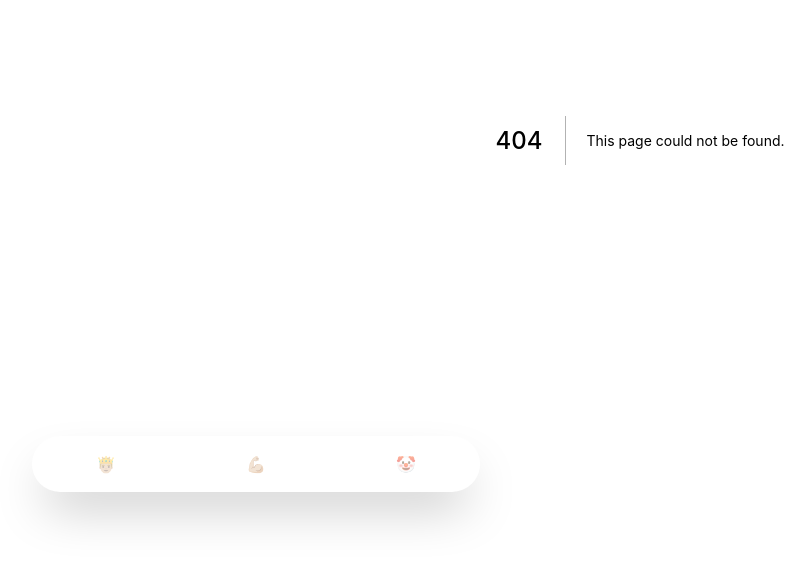
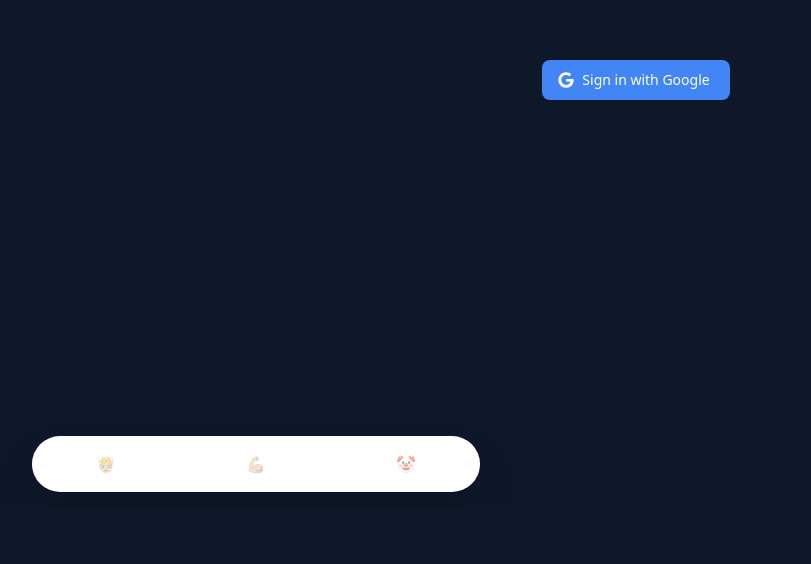
Before and after one commit to Unga-Unga/Unga-Unga, a Next.js app: page /login in a window 1280 px wide. Before the commit this address had no page. Shown: the part 292-856 px from the top of the page, without its empty margins (0-811 px from the left). After the commit the page ends 800 px from the top, so only its background shows below. Built offline with nearby package versions, Linux system fonts and the light colour scheme; a web font is replaced by a local one.

Commit message:
Login and user provider

```diff
--- a/package.json
+++ b/package.json
@@ -12,6 +12,7 @@
     "@headlessui/react": "^1.5.0",
     "@heroicons/react": "^1.0.6",
     "@tailwindcss/forms": "^0.5.0",
+    "firebase": "^9.6.10",
     "next": "12.1.4",
     "react": "18.0.0",
     "react-dom": "18.0.0"
--- a/pages/_app.tsx
+++ b/pages/_app.tsx
@@ -2,6 +2,7 @@ import '../styles/globals.css';
 import NextHead from 'next/head';
 import React from 'react';
 import FloatingBar from '../components/floatingBar';
+import { UserProvider } from '../providers/user.provider';
 
 function MyApp({ Component, pageProps }) {
   return (
@@ -11,8 +12,10 @@ function MyApp({ Component, pageProps }) {
         <title>Unga Unga!</title>
       </NextHead>
       <div>
-        <Component {...pageProps} />
-        <FloatingBar />
+        <UserProvider>
+          <Component {...pageProps} />
+          <FloatingBar />
+        </UserProvider>
       </div>
     </>
   );
--- /dev/null
+++ b/pages/login.tsx
@@ -0,0 +1,63 @@
+import { useEffect, useRef, useState } from 'react';
+import { useUser } from '../providers/user.provider';
+
+const Login = () => {
+  const videoRef = useRef<HTMLVideoElement>(null);
+  const [showError, setShowError] = useState(false);
+
+  const { login } = useUser();
+
+  useEffect(() => {
+    if (videoRef?.current) {
+      videoRef.current.play();
+    }
+  }, [videoRef]);
+
+  const onLogin = async () => {
+    const success = await login();
+
+    if (!success) {
+      setShowError(true);
+
+      setTimeout(() => {
+        setShowError(false);
+      }, 4000);
+    }
+  };
+
+  return (
+    <div className="fixed bottom-1/2 w-full left-0">
+      {!showError && (
+        <div className="flex items-center justify-center">
+          <button
+            onClick={onLogin}
+            type="button"
+            className="text-white bg-[#4285F4] hover:bg-[#4285F4]/90 focus:ring-4 focus:outline-none focus:ring-[#4285F4]/50 font-medium rounded-lg text-sm px-5 py-2.5 text-center inline-flex items-center dark:focus:ring-[#4285F4]/55 mr-2 mb-2">
+            <svg
+              className="w-4 h-4 mr-2 -ml-1"
+              aria-hidden="true"
+              focusable="false"
+              data-prefix="fab"
+              data-icon="google"
+              role="img"
+              xmlns="http://www.w3.org/2000/svg"
+              viewBox="0 0 488 512">
+              <path
+                fill="currentColor"
+                d="M488 261.8C488 403.3 391.1 504 248 504 110.8 504 0 393.2 0 256S110.8 8 248 8c66.8 0 123 24.5 166.3 64.9l-67.5 64.9C258.5 52.6 94.3 116.6 94.3 256c0 86.5 69.1 156.6 153.7 156.6 98.2 0 135-70.4 140.8-106.9H248v-85.3h236.1c2.3 12.7 3.9 24.9 3.9 41.4z"></path>
+            </svg>
+            Sign in with Google
+          </button>
+        </div>
+      )}
+      {showError && (
+        <div className="flex items-center flex-col">
+          <video ref={videoRef} autoPlay={true} loop={true} controls={false} src="wasted.mp4"></video>
+          <span className="text-center">WASTED, try again</span>
+        </div>
+      )}
+    </div>
+  );
+};
+
+export default Login;
--- /dev/null
+++ b/providers/user.provider.tsx
@@ -0,0 +1,74 @@
+import { createContext, useContext, useEffect, useState } from 'react';
+import { Auth, browserLocalPersistence, getAuth, GoogleAuthProvider, signInWithPopup, User } from 'firebase/auth';
+import { initializeApp } from 'firebase/app';
+import { getAnalytics } from 'firebase/analytics';
+
+let Context = createContext<{ user?: User; login: () => Promise<boolean>; isLogged: boolean }>(null);
+
+const UserProvider = props => {
+  const [user, setUser] = useState<User>(null);
+  const [providerGoogleAuth] = useState(new GoogleAuthProvider());
+  const [auth, setAuth] = useState<Auth>();
+  const [isLogged, setIsLogged] = useState(false);
+  const [app] = useState(
+    initializeApp({
+      apiKey: 'AIzaSyBgOUhjUYAWyeO_YC_vcWZNRB8G7mc15o0',
+      authDomain: 'unga-unga-ae884.firebaseapp.com',
+      projectId: 'unga-unga-ae884',
+      storageBucket: 'unga-unga-ae884.appspot.com',
+      messagingSenderId: '246676538016',
+      appId: '1:246676538016:web:7852cfca86d20ac76bbfc5',
+      measurementId: 'G-GL81VNRKMJ',
+    }),
+  );
+
+  const login = async () => {
+    await auth.setPersistence(browserLocalPersistence);
+
+    try {
+      const result = await signInWithPopup(auth, providerGoogleAuth);
+      const credential = GoogleAuthProvider.credentialFromResult(result);
+      const token = credential.accessToken;
+      // TODO - save token to local storage or cookie or something
+      const user = result.user;
+
+      setUser(user);
+      setIsLogged(true);
+
+      return true;
+    } catch (error) {
+      return false;
+    }
+  };
+
+  useEffect(() => {
+    getAnalytics(app);
+    setAuth(getAuth(app));
+  }, [app]);
+
+  useEffect(() => {
+    if (app && auth?.currentUser) {
+      setUser(auth?.currentUser);
+      setIsLogged(true);
+    } else {
+      setIsLogged(false);
+    }
+  }, [auth, app]);
+
+  return (
+    <Context.Provider
+      value={{
+        user,
+        login,
+        isLogged,
+      }}>
+      {props.children}
+    </Context.Provider>
+  );
+};
+
+const useUser = () => {
+  return useContext(Context);
+};
+
+export { UserProvider, useUser };
--- a/styles/globals.css
+++ b/styles/globals.css
@@ -2,12 +2,12 @@
 @tailwind components;
 @tailwind utilities;
 
-
-html,body {
-    @apply bg-slate-200;
-    @apply text-black;
+html,
+body {
+  @apply bg-slate-900;
+  @apply text-white;
 }
 
 body {
-    @apply p-8;
+  @apply p-8;
 }
```
Also changed, not shown: 2 other files (tests, documents, lock files or other folders).
